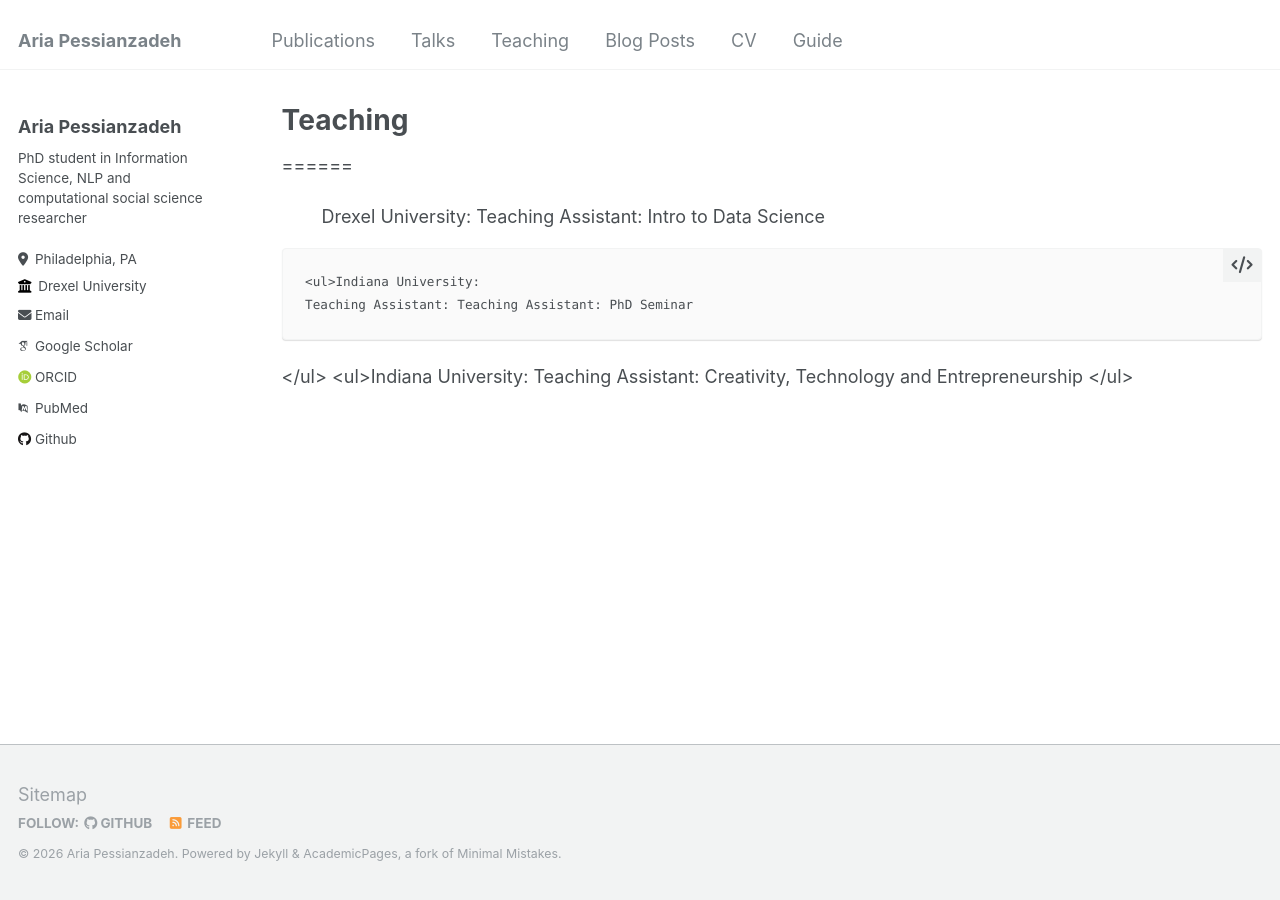
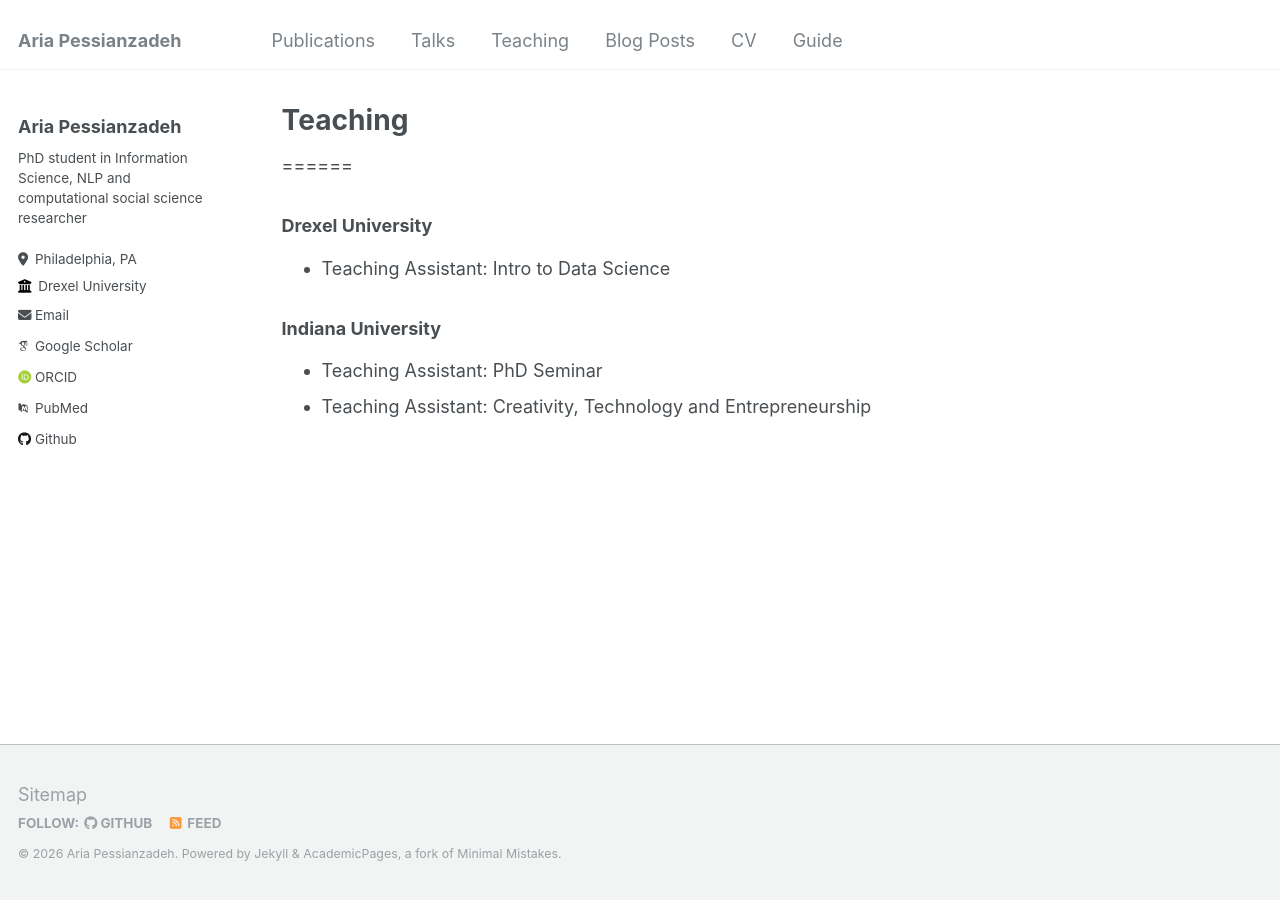
Before and after one commit to aryapess/aryapess.github.io, a Jekyll site: the page built from _pages/teaching.md, in a window 1280 px wide. Built offline with Jekyll 4.4.1, drawn with Linux system fonts in a browser that asks for light colours; some web fonts are replaced.

Commit message:
Refactor teaching section to use Markdown format

```diff
--- a/_pages/teaching.md
+++ b/_pages/teaching.md
@@ -5,12 +5,9 @@ permalink: /teaching/
 author_profile: true
 ---
 ======
-  <ul>Drexel University:
-    Teaching Assistant: Intro to Data Science
-  </ul>
-    <ul>Indiana University:
-    Teaching Assistant: Teaching Assistant: PhD Seminar
-  </ul>
-    <ul>Indiana University:
-    Teaching Assistant: Creativity, Technology and Entrepreneurship
-  </ul>
+### Drexel University
+* Teaching Assistant: Intro to Data Science
+
+### Indiana University
+* Teaching Assistant: PhD Seminar
+* Teaching Assistant: Creativity, Technology and Entrepreneurship
```
